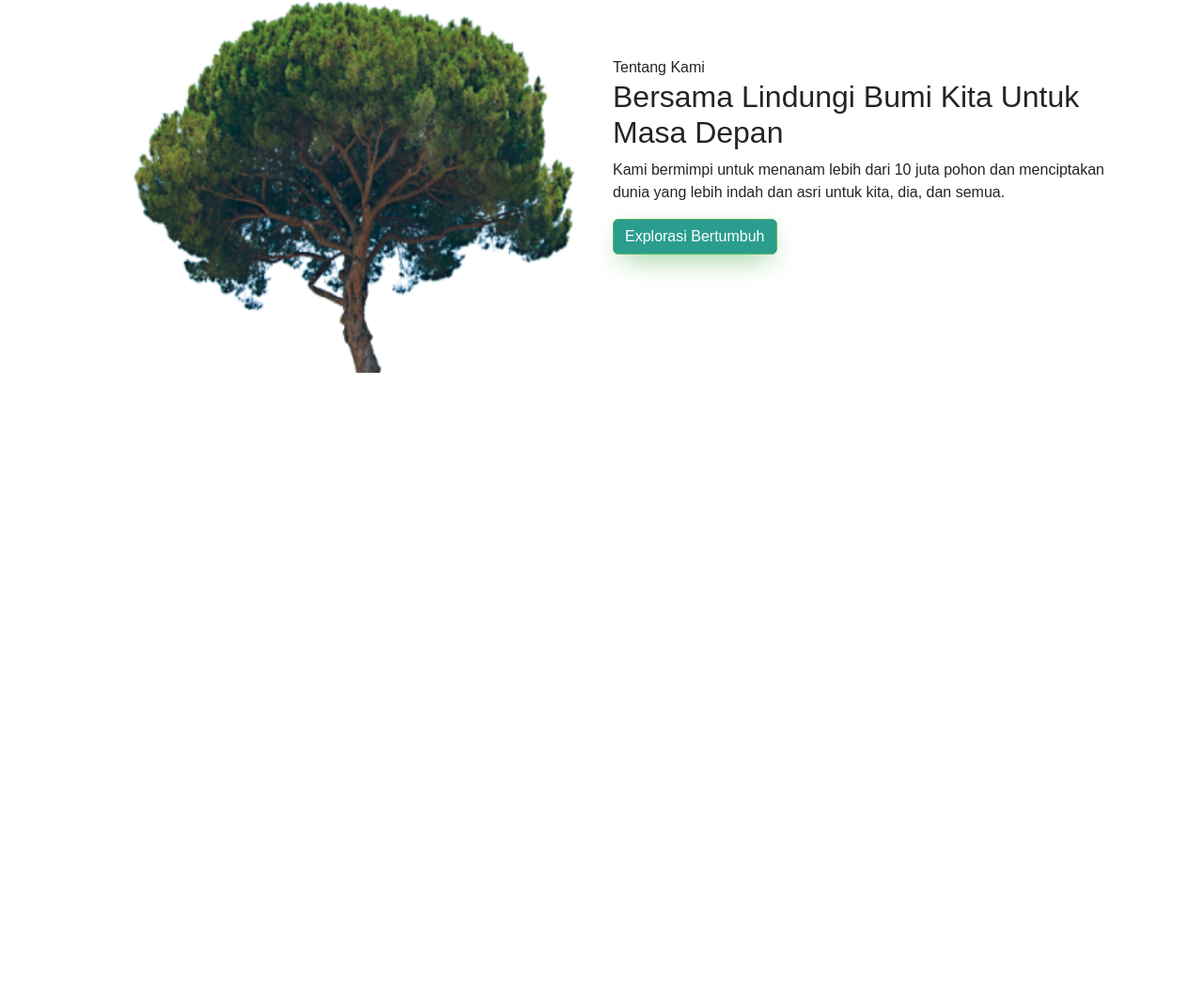
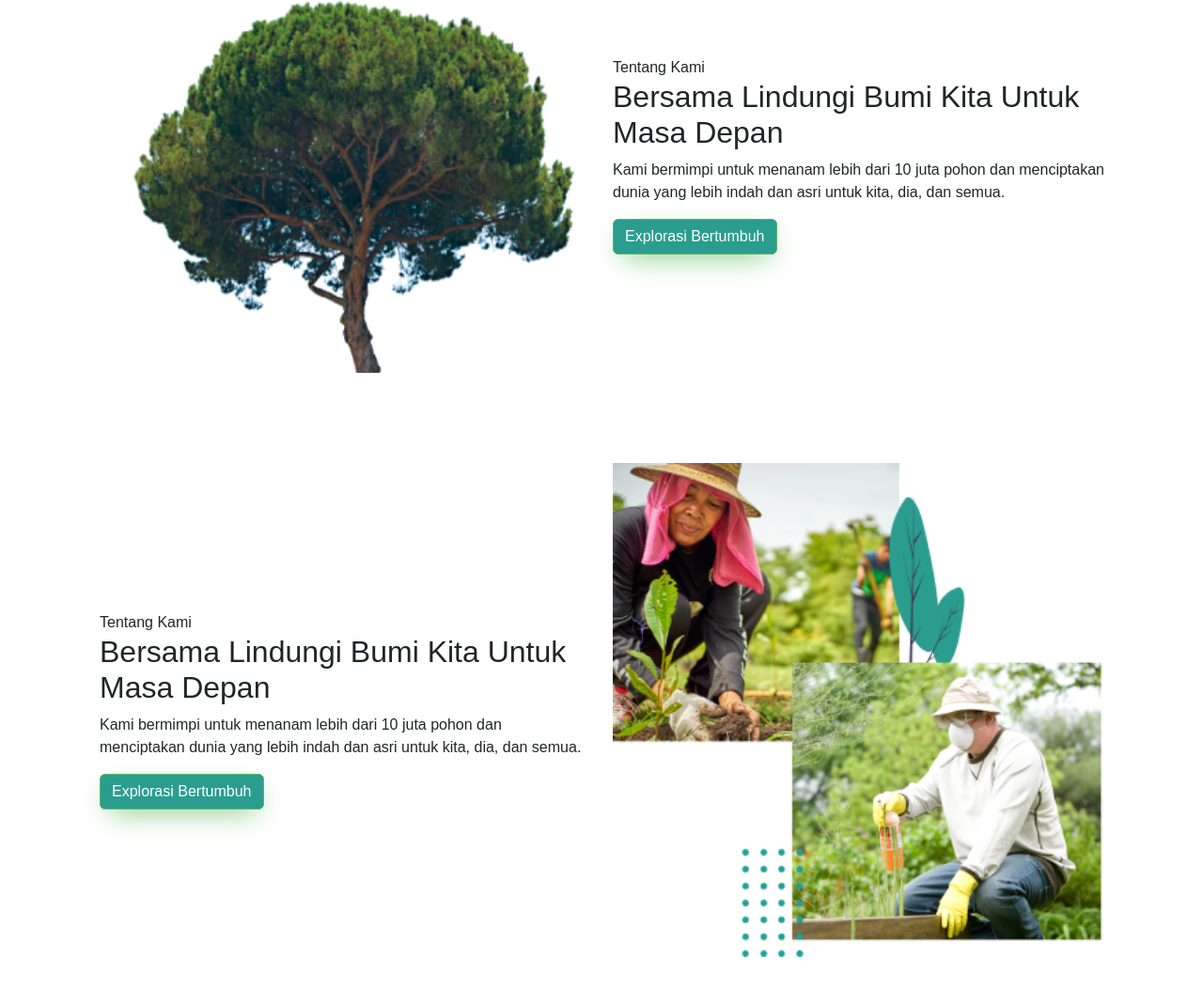
Before and after one commit to synrgy-6-fsw-2/advance-web-layouts, a plain HTML site: page saifulloh-fadli/index.html in a window 1280 px wide. Shown: the part 960-2027 px from the top of the page at 94% size. Before the commit the page ends 1405 px from the top, so only its background shows below. Drawn offline with nearby package versions, Linux system fonts and the light colour scheme.

Commit message:
init: start feat/saifulloh-fadli

```diff
--- a/saifulloh-fadli/index.html
+++ b/saifulloh-fadli/index.html
@@ -78,7 +78,8 @@
                     <div class="col-md-6 tagline py-5">
                         <h2>Bersama Lindungi Bumi Kita
                             Untuk Masa Depan</h2>
-                        <p>Kami bermimpi untuk menanam lebih dari 10 juta pohon  dan menciptakan dunia yang lebih indah dan asri untuk kita, dia, dan semua.
+                        <p>Kami bermimpi untuk menanam lebih dari 10 juta pohon dan menciptakan dunia yang lebih indah
+                            dan asri untuk kita, dia, dan semua.
                         </p>
                         <div class="row-md-6">
                             <a href="#" class="btn btn-success">Explorasi Bertumbuh</a>
@@ -134,7 +135,8 @@
                         <span>Tentang Kami</span>
                         <h2>Bersama Lindungi Bumi Kita
                             Untuk Masa Depan</h2>
-                        <p>Kami bermimpi untuk menanam lebih dari 10 juta pohon  dan menciptakan dunia yang lebih indah dan asri untuk kita, dia, dan semua.
+                        <p>Kami bermimpi untuk menanam lebih dari 10 juta pohon dan menciptakan dunia yang lebih indah
+                            dan asri untuk kita, dia, dan semua.
                         </p>
                         <div class="row-md-6">
                             <a href="#" class="btn btn-success">Explorasi Bertumbuh</a>
@@ -144,6 +146,30 @@
                 </div>
             </div>
         </div>
+    </section>
+
+    <section id="cta-section" class="container">
+        <div class="container goal">
+            <div class="container h-full d-flex">
+                <div class="row d-flex justify-content-center align-items-center">
+                    <div class="col-md-6 tagline py-5">
+                        <span>Tentang Kami</span>
+                        <h2>Bersama Lindungi Bumi Kita
+                            Untuk Masa Depan</h2>
+                        <p>Kami bermimpi untuk menanam lebih dari 10 juta pohon dan menciptakan dunia yang lebih indah
+                            dan asri untuk kita, dia, dan semua.
+                        </p>
+                        <div class="row-md-6">
+                            <a href="#" class="btn btn-success">Explorasi Bertumbuh</a>
+                        </div>
+                    </div>
+                    <div class="col-md-6 img-car py-5">
+                        <img src="./img/petani.png" alt="" class="w-100 img-car">
+                    </div>
+                </div>
+            </div>
+        </div>
+    </section>
 
     <script src="https://cdn.jsdelivr.net/npm/bootstrap@5.2.0/dist/js/bootstrap.bundle.min.js"
         integrity="sha384-A3rJD856KowSb7dwlZdYEkO39Gagi7vIsF0jrRAoQmDKKtQBHUuLZ9AsSv4jD4Xa"
```
Also changed, not shown: saifulloh-fadli/img/petani.png (added).
